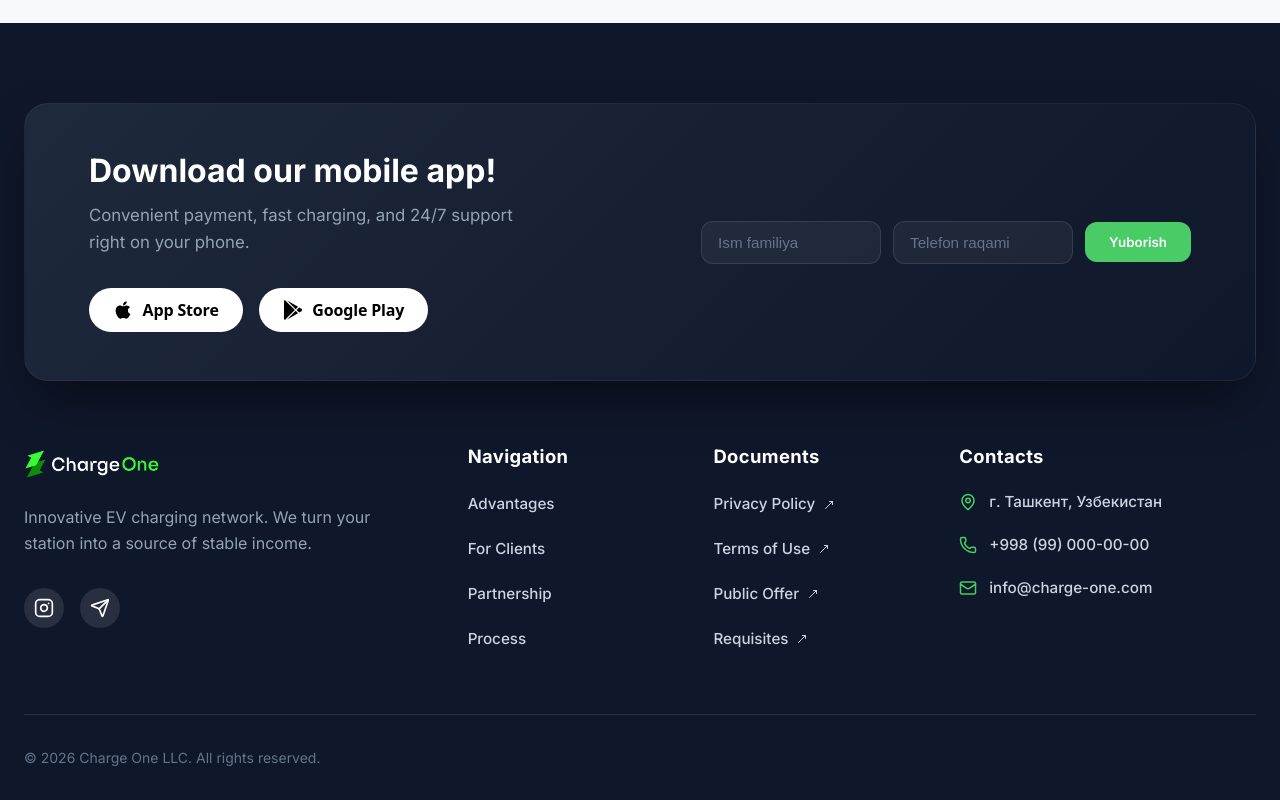
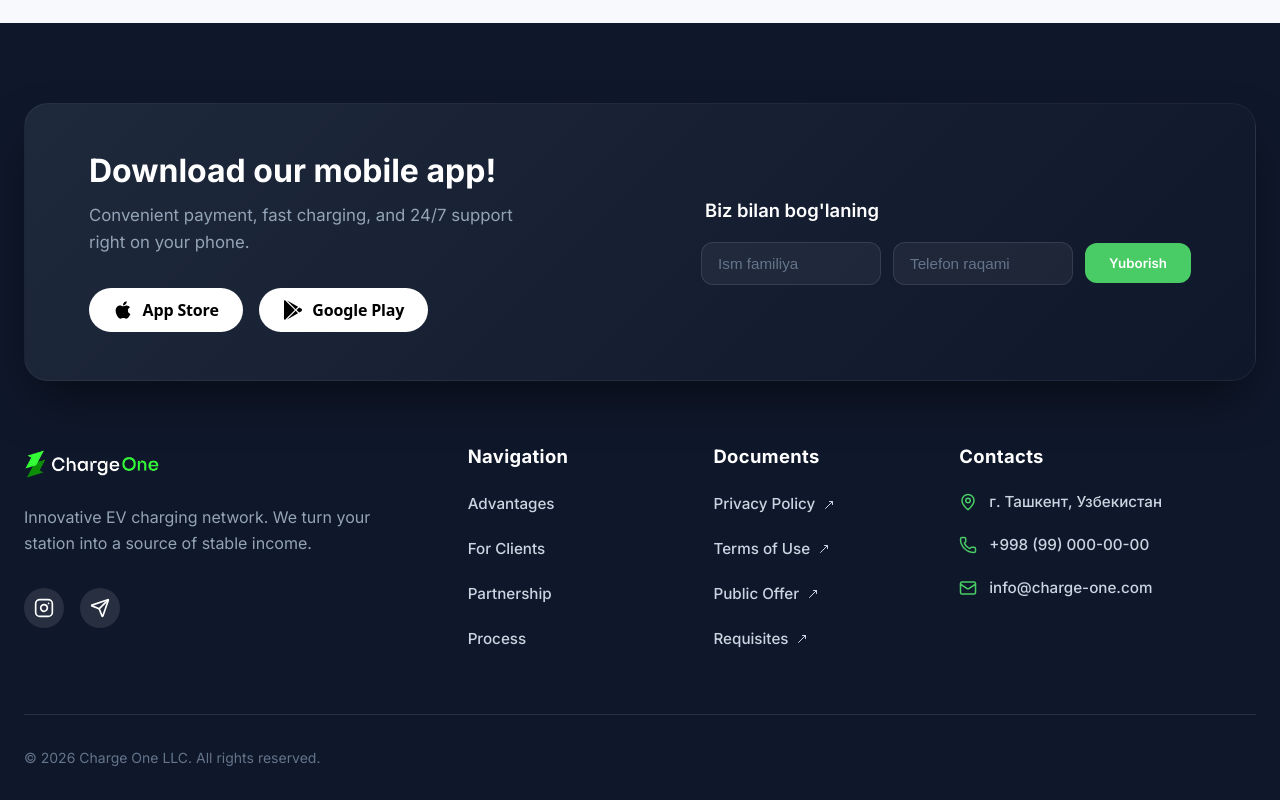
Before and after one commit to Mirxonjon/charge-one-landing, a Next.js app: page /en in a window 1280 px wide. Shown: the part 6422-7222 px from the top of the page. Built offline with nearby package versions, Linux system fonts and the light colour scheme.

Commit message:
feat: add Footer component with app promotion, navigation links, and contact information

```diff
--- a/src/components/Footer/Footer.module.css
+++ b/src/components/Footer/Footer.module.css
@@ -46,8 +46,16 @@
 .promoActions {
     display: flex;
     flex-direction: column;
-    align-items: flex-end;
-    gap: 1.5rem;
+    align-items: flex-start;
+    gap: 1rem;
+}
+
+.promoFormTitle {
+    color: white;
+    font-size: 1.15rem;
+    font-weight: 600;
+    margin-bottom: 0.25rem;
+    padding-left: 0.25rem;
 }
 
 .promoForm {
--- a/src/components/Footer/Footer.tsx
+++ b/src/components/Footer/Footer.tsx
@@ -33,6 +33,7 @@ export default function Footer({ dict }: { dict: any }) {
                     </div>
 
                     <div className={styles.promoActions}>
+                        <h4 className={styles.promoFormTitle}>Biz bilan bog'laning</h4>
                         {/* Application Form */}
                         <form className={styles.promoForm} onSubmit={(e) => e.preventDefault()}>
                             <input type="text" placeholder="Ism familiya" className={styles.promoInput} required />
```
